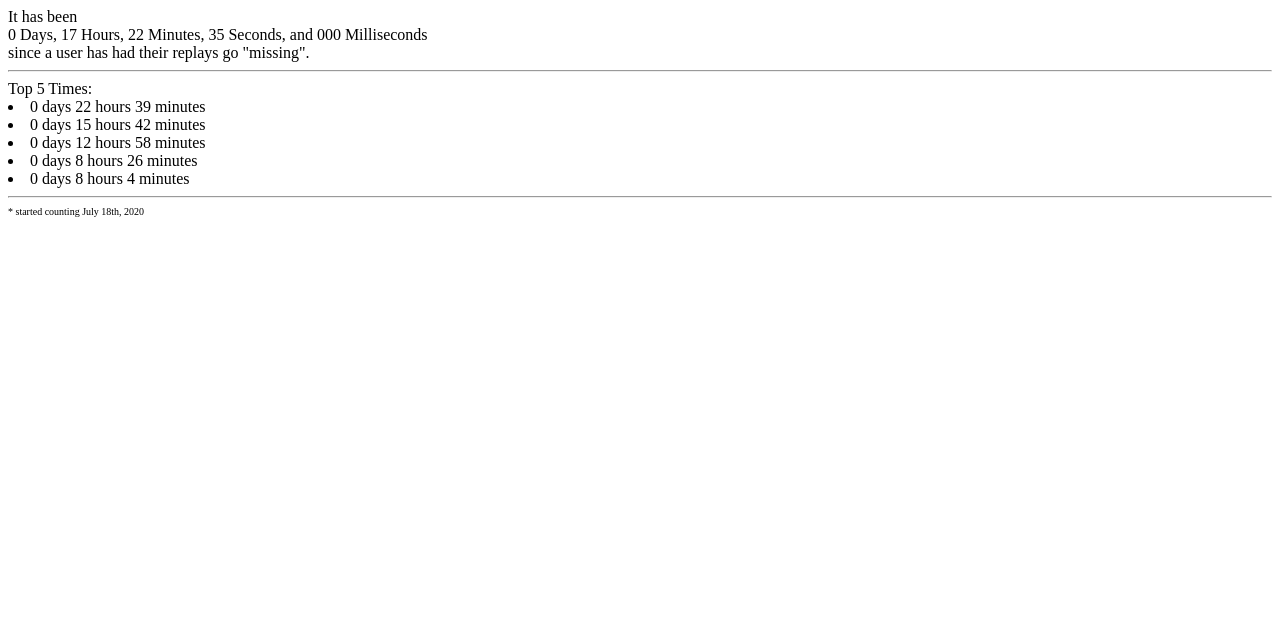
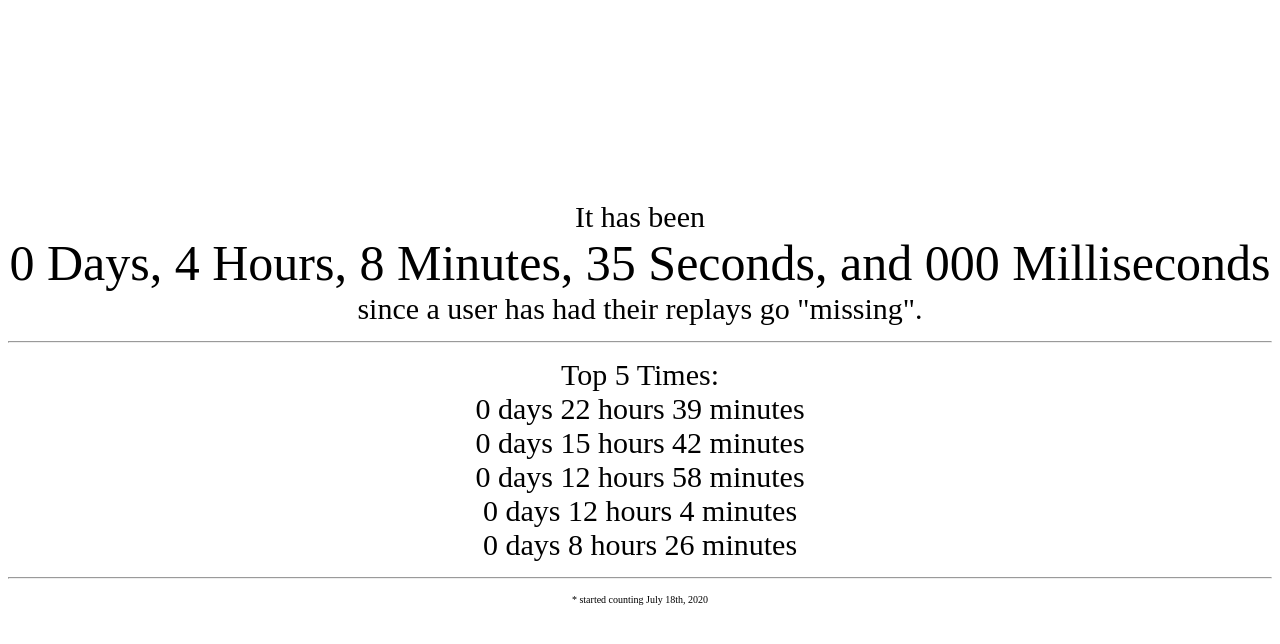
Before and after one commit to cnkeats/time-since-missing-replays, a plain HTML site: page index.html in a window 1280 px wide. Drawn offline with Linux system fonts and the light colour scheme.

Commit message:
More entries, adjusted styling

```diff
--- a/index.html
+++ b/index.html
@@ -1,10 +1,10 @@
 
 
-<div>
+<div style="text-align: center; font-size: 30px; margin-top: 200px;">
     <div>
         <label>It has been</label>
     </div>
-    <div>
+    <div style="font-size: 50px;">
         <lablel id="days"></lablel>
         <lablel>Days,</lablel>
         <lablel id="hours"></lablel>
@@ -22,8 +22,7 @@
     <hr>
     <div>
         <label>Top 5 Times:</label>
-        <div id="recordList">
-
+        <div id="recordList" style="list-style: none;">
         </div>
     </div>
     <hr>
@@ -55,7 +54,9 @@
         new Date("July 21, 2020 20:20:00"),
         new Date("July 21, 2020 20:28:00"),
         new Date("July 21, 2020 22:40:00"),
-        new Date("July 22, 2020 00:35:00")
+        new Date("July 22, 2020 00:35:00"),
+        new Date("July 22, 2020 12:39:00"),
+        new Date("July 22, 2020 13:49:00")
     ];
     listOfPreviousDates.sort((a,b) => a.getTime() - b.getTime()).reverse();
 
```
